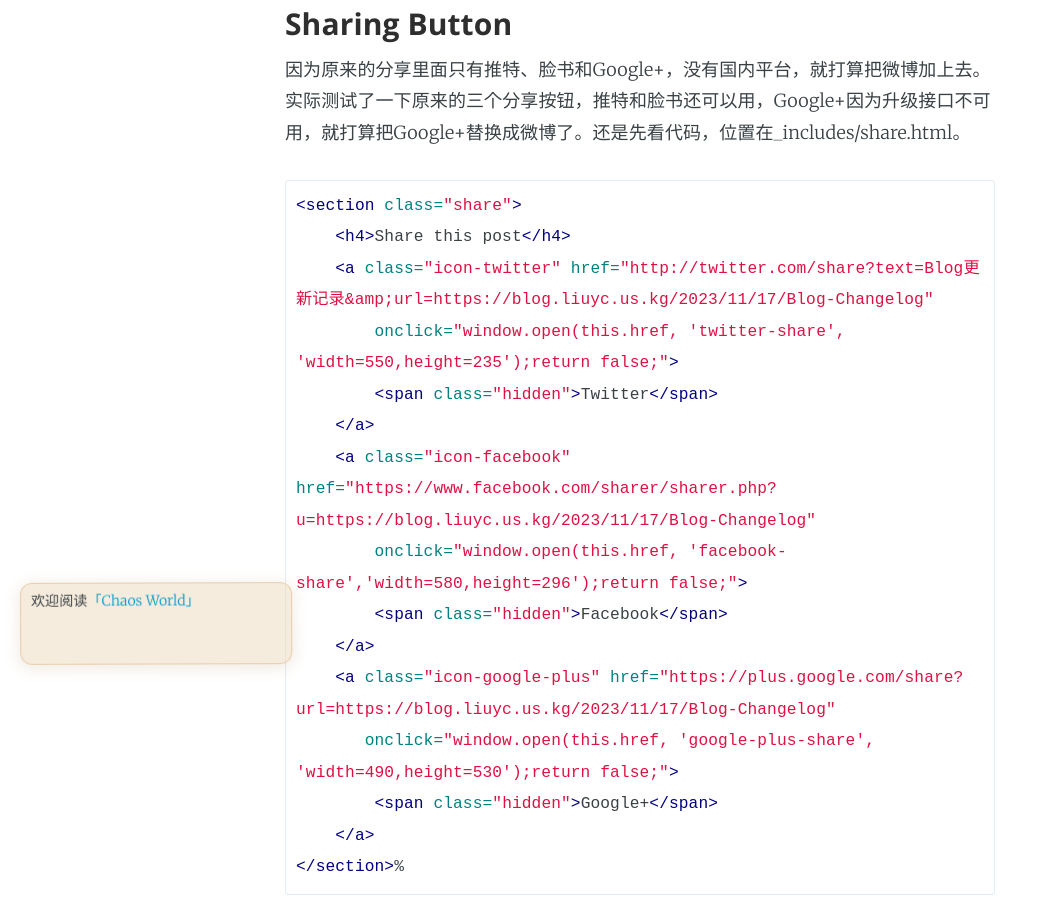
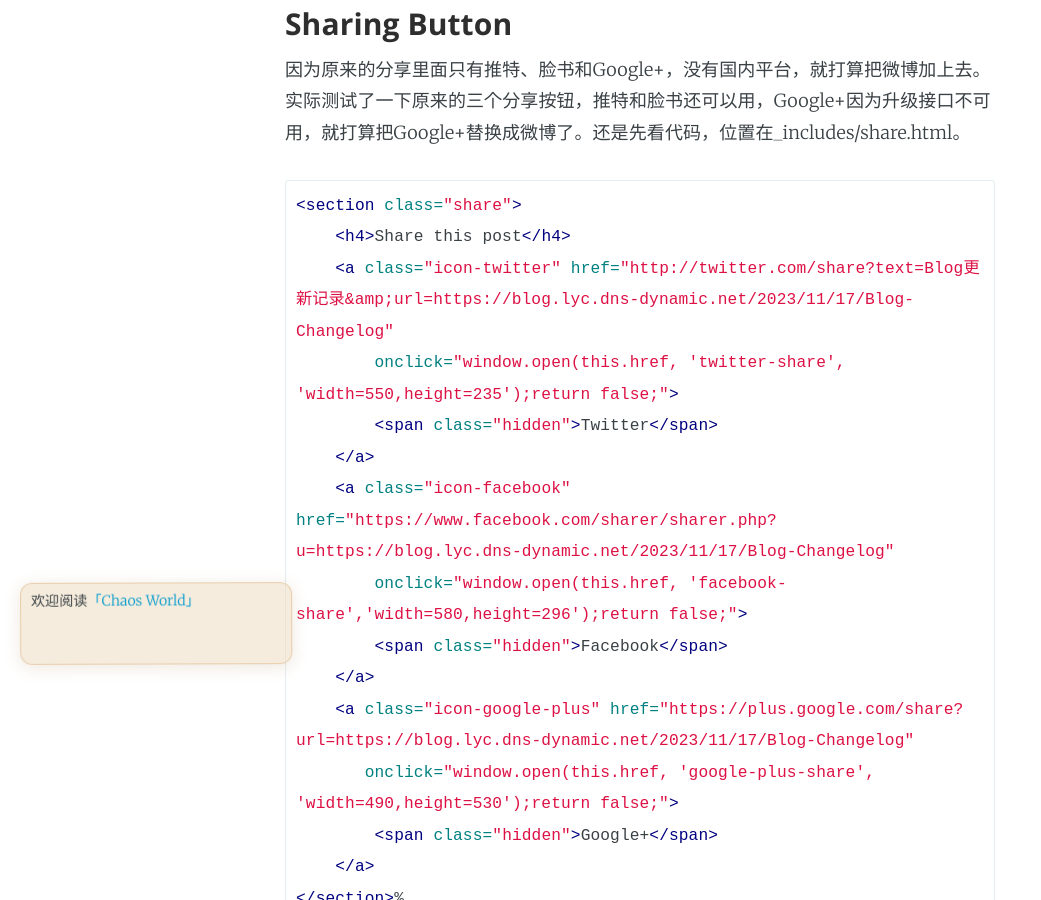
Before and after one commit to marktube/marktube.github.io, a Jekyll site: the page built from _posts/2023-11-17-Blog-Changelog.markdown, in a window 1280 px wide and 900 px high, scrolled down 3110 px. Shown: the whole window, without its empty margins (0-1041 px from the left). Built offline with Jekyll 4.4.1, drawn with Linux system fonts in a browser that asks for light colours; comment, search, counter and statistics services are not loaded; some of the changed lines change nothing that is shown.

Commit message:
us.kg domain error, change to cloudns domain

```diff
--- a/_config.yml
+++ b/_config.yml
@@ -9,11 +9,11 @@ highlighter: rouge
 logo: false
 paginate: 15
 baseurl: '/'
-domain_name: 'https://blog.liuyc.us.kg'
+domain_name: 'https://blog.lyc.dns-dynamic.net'
 google_analytics: 'UA-96545939-1'
 plugins: [jekyll-paginate]
 mathjax: true
 
 # Details for the RSS feed generator
-url:            'https://blog.liuyc.us.kg/'
+url:            'https://blog.lyc.dns-dynamic.net/'
 author:         'Marktube'
```
